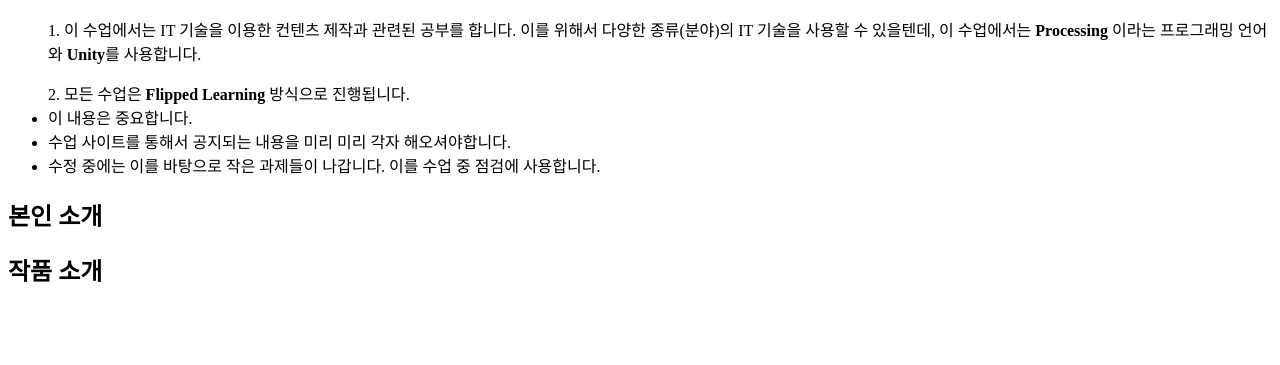
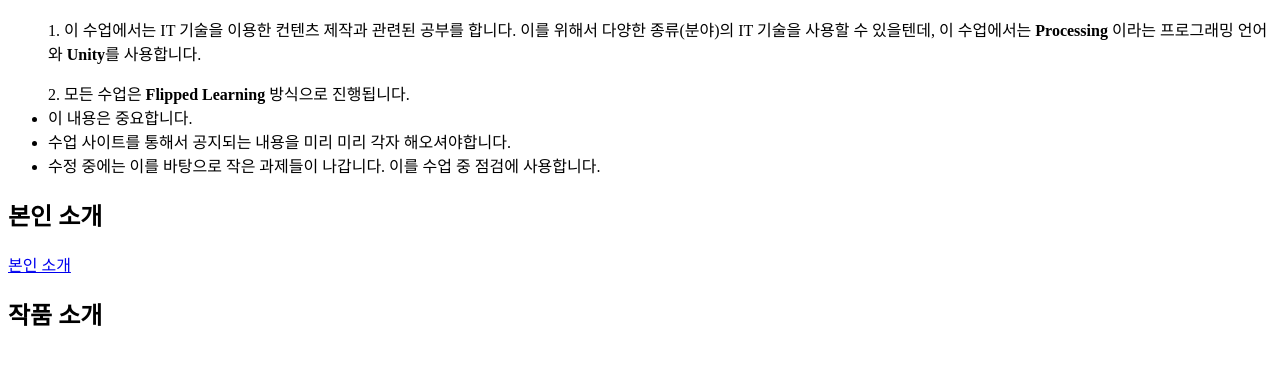
Before and after one commit to minseokpark1999/HTML-Processing-Javascript_MAIN, a plain HTML site: page index.html in a window 1280 px wide. Shown: the part 433-798 px from the top of the page. Drawn offline with Linux system fonts and the light colour scheme.

Commit message:
Update index.html

```diff
--- a/index.html
+++ b/index.html
@@ -14,7 +14,9 @@
    <li> 수정 중에는 이를 바탕으로 작은 과제들이 나갑니다. 이를 수업 중 점검에 사용합니다. </li></ul>
 
 <h2>본인 소개</h2>
-<a>
+<a href="https://minseokpark1999.github.io/Self-introduce/" target="_blank" title="본인 소개">
+본인 소개
+</a>
 
 <h2>작품 소개</h2>
 <a>
```
